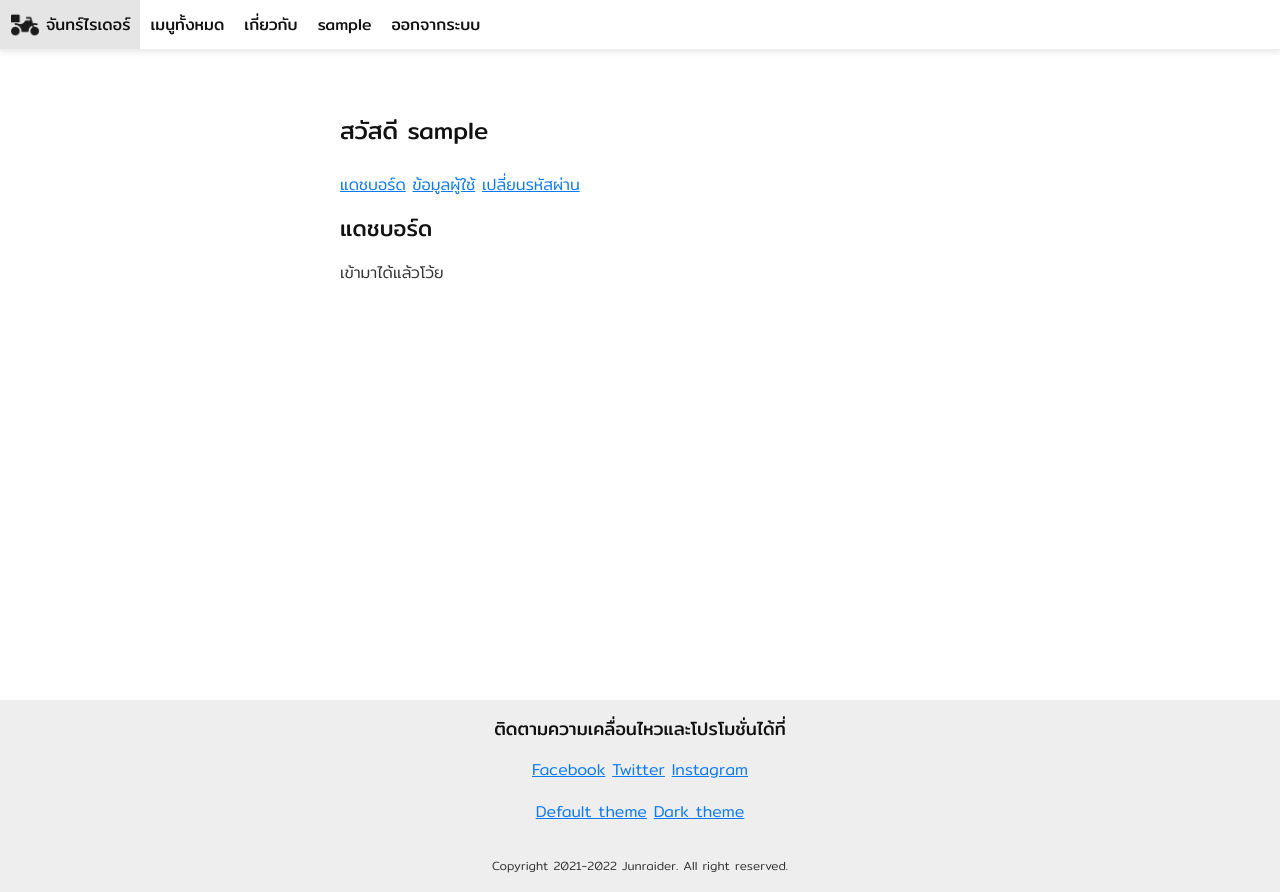
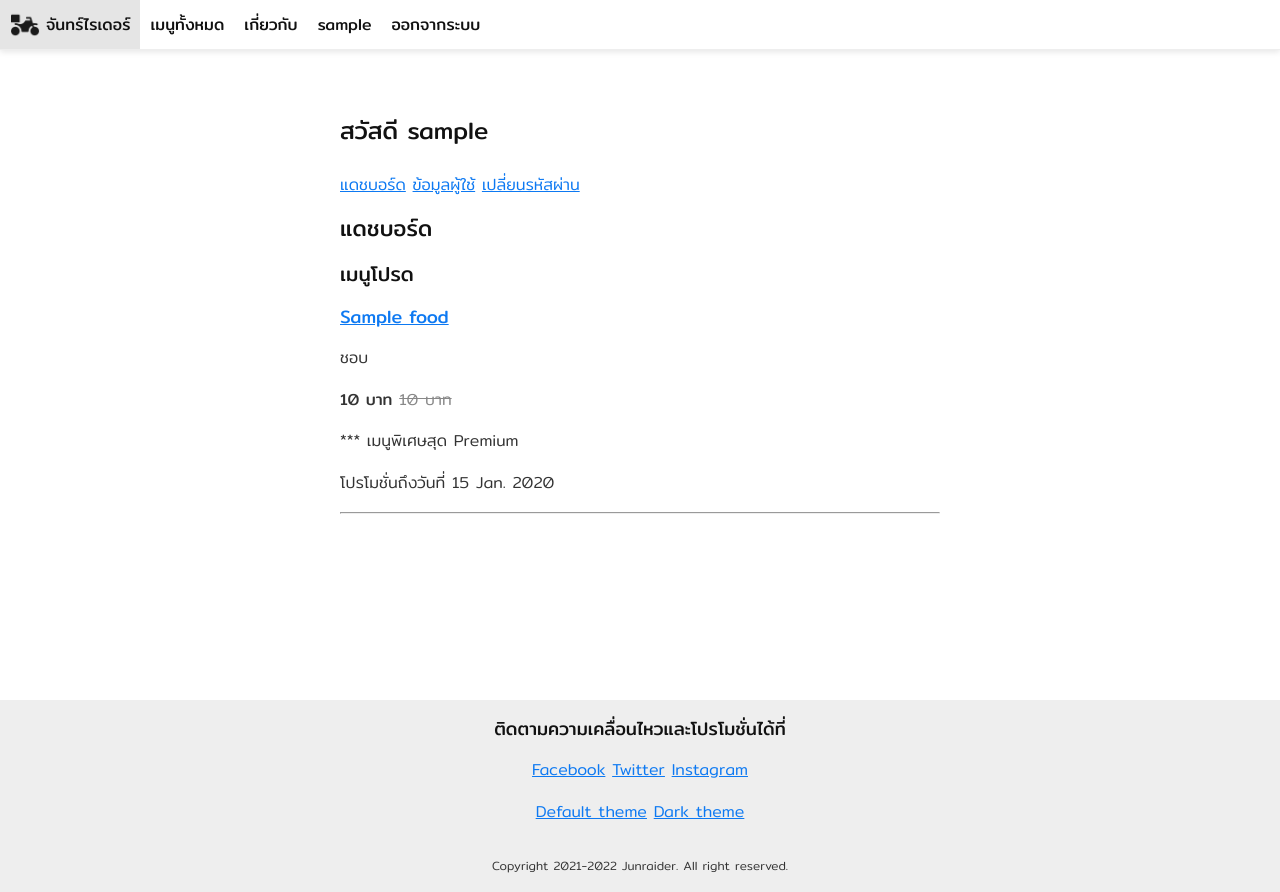
Before and after one commit to potchangelo/django-junraider, a Django app: page /users/dashboard in a window 1280 px wide. Run offline with Django 4.2, Linux system fonts and the light colour scheme; a user stored in the database is signed in; tables that the repository leaves empty hold one stand-in row (values such as "Sample post").

Commit message:
Dashboard with favorite foods

```diff
--- a/app_users/models.py
+++ b/app_users/models.py
@@ -45,3 +45,7 @@ class UserFavoriteFood(models.Model):
                 name="unique_user_food"
             )
         ]
+
+    def level_label(self) -> str:
+        selected_level = [l for l in self.LEVELS if l[0] == self.level][0]
+        return selected_level[1]
--- a/app_users/templates/app_users/dashboard.html
+++ b/app_users/templates/app_users/dashboard.html
@@ -12,7 +12,32 @@
       <a href="{% url 'password_change' %}">เปลี่ยนรหัสผ่าน</a>
     </p>
     <h4>แดชบอร์ด</h4>
-    <p>เข้ามาได้แล้วโว้ย</p>
+    <h5>เมนูโปรด</h5>
+    {% for food_pivot in favorite_food_pivots %}
+      {% with food=food_pivot.food %}
+        <div>
+          <h6>
+            <a href="{% url 'food' food.id %}">{{ food.title }}</a>
+          </h6>
+          <p>{{ food_pivot.level_label }}</p>
+          {% if food.special_price is not None %}
+            <p>
+              <b>{{ food.special_price|floatformat:'g' }} บาท</b>
+              <del class="text-gray">{{ food.price|floatformat:'g' }} บาท</del>
+            </p>
+          {% else %}
+            <p><b>{{ food.price|floatformat:'g' }} บาท</b></p>
+          {% endif %}
+          {% if food.is_premium %}
+            <p>*** เมนูพิเศษสุด Premium</p>
+          {% endif %}
+          {% if food.promotion_end_at is not None %}
+            <p>โปรโมชั่นถึงวันที่ {{ food.promotion_end_at|date:'j N Y' }}</p>
+          {% endif %}
+        </div>
+        <hr>
+      {% endwith %}
+    {% endfor %}
   </div>
 </section>
 {% endblock %}
--- a/app_users/views.py
+++ b/app_users/views.py
@@ -9,7 +9,7 @@ from django.utils.encoding import force_bytes
 from django.utils.http import urlsafe_base64_encode, urlsafe_base64_decode
 
 from app_users.forms import ExtendedProfileForm, RegisterForm, UserProfileForm
-from app_users.models import CustomUser
+from app_users.models import CustomUser, UserFavoriteFood
 from app_users.utils.activation_token_generator import activation_token_generator
 
 # Create your views here.
@@ -73,7 +73,9 @@ def activate(request: HttpRequest, uidb64: str, token: str):
 
 @login_required
 def dashboard(request: HttpRequest):
-    return render(request, "app_users/dashboard.html")
+    favorite_food_pivots = request.user.favorite_food_pivot_set.order_by("-level")
+    context = {"favorite_food_pivots": favorite_food_pivots}
+    return render(request, "app_users/dashboard.html", context)
 
 @login_required
 def profile(request: HttpRequest):
```
